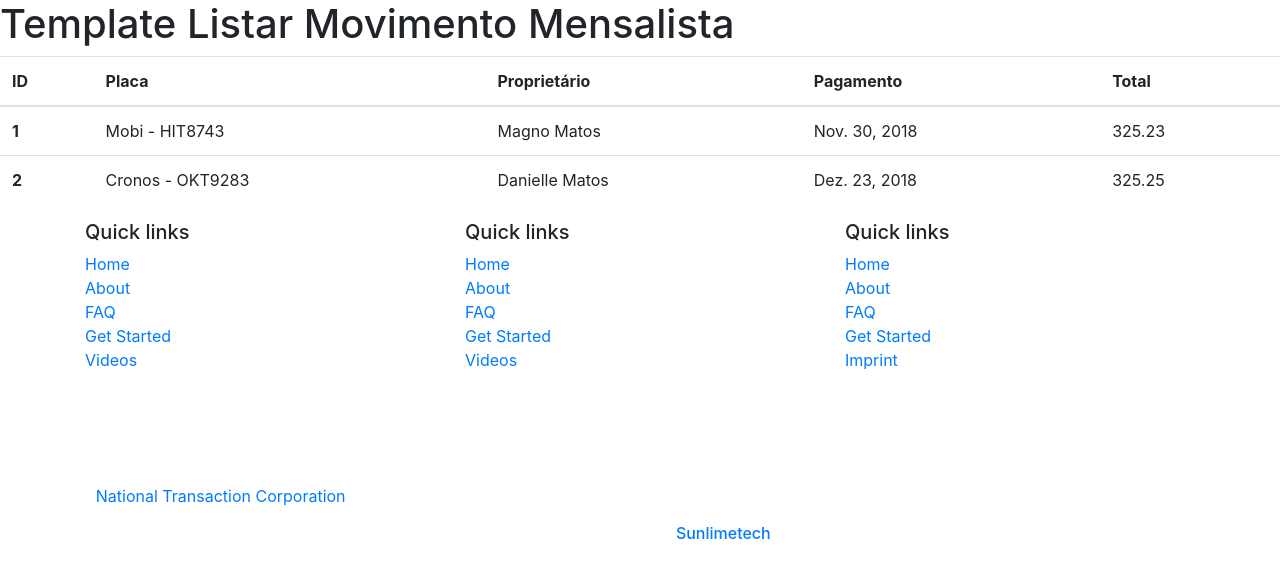
After one commit to magnomatos822/estacionemanto, a Django app: page /core/lista_mov_mes/ in a window 1280 px wide. The commit adds this page. Shown: the top 578 px of the page. Run offline with Django 3.2, Linux system fonts and the light colour scheme; data comes from the database, SQL or seed files in the repository; both versions use the stored data as it was after the commit; some libraries are stand-ins or nearby versions.

```diff
--- a/core/urls.py
+++ b/core/urls.py
@@ -5,13 +5,19 @@ from core.views import (
     listaVeiculos,
     movRotativoLista,
     listaMensalista,
+    movMensalista,
+    pessoaNovo,
+    veiculoNovo,
 )
 
 urlpatterns = [
-    path('',home, name='core_name'),
-    path('listar_pessoas/', listaPessoas, name='core_lista_pessoas'),
-    path('listar_veiculos/', listaVeiculos, name='core_lista_veiculos'),
-    path('lista_movimento/', movRotativoLista, name='core_lista_movimento'),
-    path('lista_mensalista/', listaMensalista, name='core_lista_mensalista'),
+    path('', home, name='core_name'),
+    path('pessoa_novo/', pessoaNovo , name='core_pessoaNovo'),
+    path('listar_pessoas/', listaPessoas, name='core_list_pessoas'),
+    path('listar_veiculos/', listaVeiculos, name='core_list_veiculos'),
+    path('veiculo_novo/', veiculoNovo, name='core_veiculoNovo'),
+    path('lista_movimento/', movRotativoLista, name='core_list_movimento'),
+    path('lista_mensalista/', listaMensalista, name='core_list_mensalista'),
+    path('lista_mov_mes/', movMensalista, name='core_movmes'),
 
 ]
--- a/core/views.py
+++ b/core/views.py
@@ -1,12 +1,14 @@
-from builtins import object
-from django.http import HttpResponse
-from django.shortcuts import render
-from core.models import (
-    Mensalista,
-    Movimento,
-    Pessoa,
-    Veiculo,
-)
+# from django.http import HttpResponse
+from django.shortcuts import (render,
+                              redirect)
+from .models import (Mensalista,
+                     MovMensalista,
+                     Movimento,
+                     Pessoa,
+                     Veiculo)
+
+from .forms import (PessoaForm,
+                    VeiculoForm)
 
 
 def home(request):
@@ -15,19 +17,45 @@ def home(request):
 
 def listaPessoas(request):
     pessoas = Pessoa.objects.all()
-    return render(request, 'core_templates/listar_pessoas.html', {'pessoas':pessoas})
+    form = PessoaForm()
+    data = {'pessoas': pessoas, 'form': form}
+    return render(request, 'core_templates/listar_pessoas.html', data)
+
+
+def pessoaNovo(request):
+    form = PessoaForm(request.POST or None)
+    if form.is_valid():
+        form.save()
+
+    return redirect('core_list_pessoas')
 
 
 def listaVeiculos(request):
     veiculos = Veiculo.objects.all()
-    return render(request, 'core_templates/listar_veiculos.html', {'veiculos':veiculos})
+    form = VeiculoForm()
+    data = {'veiculos': veiculos, 'form':form}
+    return render(request, 'core_templates/listar_veiculos.html', data)
+
+
+def veiculoNovo(request):
+    form = VeiculoForm(request.POST or None)
+    if form.is_valid():
+        form.save()
+
+    return redirect('core_list_veiculos')
 
 
 def movRotativoLista(request):
     movimentos = Movimento.objects.all()
-    return render(request, 'core_templates/listar_movimento.html', {'movimentos':movimentos})
+    return render(request, 'core_templates/listar_movimento.html', {'movimentos': movimentos})
 
 
 def listaMensalista(request):
     mensalistas = Mensalista.objects.all()
     return render(request, 'core_templates/listar_mensalista.html', {'mensalistas': mensalistas})
+
+
+def movMensalista(request):
+    movimentoMensalista = MovMensalista.objects.all()
+    return render(request, 'core_templates/listar_movmensalista.html',
+                  {'movMensalista': movimentoMensalista})
--- a/estacionamento/urls.py
+++ b/estacionamento/urls.py
@@ -19,5 +19,4 @@ from django.urls import path, include
 urlpatterns = [
     path('admin/', admin.site.urls),
     path('core/', include('core.urls')),
-
 ]
--- a/templates/core_templates/base.html
+++ b/templates/core_templates/base.html
@@ -19,7 +19,62 @@
     {% endblock main %}
 
     {% block footer %}
+        <section id="footer">
+            <div class="container">
+                <div class="row text-center text-xs-center text-sm-left text-md-left">
+                    <div class="col-xs-12 col-sm-4 col-md-4">
+                        <h5>Quick links</h5>
+                        <ul class="list-unstyled quick-links">
+                            <li><a href="javascript:void();"><i class="fa fa-angle-double-right"></i>Home</a></li>
+                            <li><a href="javascript:void();"><i class="fa fa-angle-double-right"></i>About</a></li>
+                            <li><a href="javascript:void();"><i class="fa fa-angle-double-right"></i>FAQ</a></li>
+                            <li><a href="javascript:void();"><i class="fa fa-angle-double-right"></i>Get Started</a></li>
+                            <li><a href="javascript:void();"><i class="fa fa-angle-double-right"></i>Videos</a></li>
+                        </ul>
+                    </div>
+                    <div class="col-xs-12 col-sm-4 col-md-4">
+                        <h5>Quick links</h5>
+                        <ul class="list-unstyled quick-links">
+                            <li><a href="javascript:void();"><i class="fa fa-angle-double-right"></i>Home</a></li>
+                            <li><a href="javascript:void();"><i class="fa fa-angle-double-right"></i>About</a></li>
+                            <li><a href="javascript:void();"><i class="fa fa-angle-double-right"></i>FAQ</a></li>
+                            <li><a href="javascript:void();"><i class="fa fa-angle-double-right"></i>Get Started</a></li>
+                            <li><a href="javascript:void();"><i class="fa fa-angle-double-right"></i>Videos</a></li>
+                        </ul>
+                    </div>
+                    <div class="col-xs-12 col-sm-4 col-md-4">
+                        <h5>Quick links</h5>
+                        <ul class="list-unstyled quick-links">
+                            <li><a href="javascript:void();"><i class="fa fa-angle-double-right"></i>Home</a></li>
+                            <li><a href="javascript:void();"><i class="fa fa-angle-double-right"></i>About</a></li>
+                            <li><a href="javascript:void();"><i class="fa fa-angle-double-right"></i>FAQ</a></li>
+                            <li><a href="javascript:void();"><i class="fa fa-angle-double-right"></i>Get Started</a></li>
+                            <li><a href="https://wwwe.sunlimetech.com" title="Design and developed by"><i class="fa fa-angle-double-right"></i>Imprint</a></li>
+                        </ul>
+                    </div>
+                </div>
+                <div class="row">
+                    <div class="col-xs-12 col-sm-12 col-md-12 mt-2 mt-sm-5">
+                        <ul class="list-unstyled list-inline social text-center">
+                            <li class="list-inline-item"><a href="javascript:void();"><i class="fa fa-facebook"></i></a></li>
+                            <li class="list-inline-item"><a href="javascript:void();"><i class="fa fa-twitter"></i></a></li>
+                            <li class="list-inline-item"><a href="javascript:void();"><i class="fa fa-instagram"></i></a></li>
+                            <li class="list-inline-item"><a href="javascript:void();"><i class="fa fa-google-plus"></i></a></li>
+                            <li class="list-inline-item"><a href="javascript:void();" target="_blank"><i class="fa fa-envelope"></i></a></li>
+                        </ul>
+                    </div>
+                    </hr>
+                </div>
+                <div class="row">
+                    <div class="col-xs-12 col-sm-12 col-md-12 mt-2 mt-sm-2 text-center text-white">
+                        <p><u><a href="https://www.nationaltransaction.com/">National Transaction Corporation</a></u> is a Registered MSP/ISO of Elavon, Inc. Georgia [a wholly owned subsidiary of U.S. Bancorp, Minneapolis, MN]</p>
+                        <p class="h6">&copy All right Reversed.<a class="text-green ml-2" href="https://www.sunlimetech.com" target="_blank">Sunlimetech</a></p>
+                    </div>
+                    </hr>
+                </div>
+            </div>
+        </section>
+    {% endblock footer %}
 
-    {% endblock footer %}
 </body>
 </html>
--- a/templates/core_templates/listar_mensalista.html
+++ b/templates/core_templates/listar_mensalista.html
@@ -1,4 +1,4 @@
-{% extends 'core_templates/base.html' %}
+{% extends 'core_templates/base.html'  %}
 
 {% block main %}
     <table class="table">
--- /dev/null
+++ b/templates/core_templates/listar_movmensalista.html
@@ -0,0 +1,35 @@
+{% extends "core_templates/base.html" %}
+
+{% block title %}
+Movimento Mensalistap
+{% endblock title %}
+
+{% block main %}
+
+
+<h1>Template Listar Movimento Mensalista</h1>
+<table class="table table-hover">
+
+    <thead>
+        <tr>
+            <th scope="col">ID</th>
+            <th scope="col">Placa</th>
+            <th scope="col">Proprietário</th>
+            <th scope="col">Pagamento</th>
+            <th scope="col">Total</th>
+        </tr>
+    </thead>
+    <tbody>
+        {% for movimento in movMensalista %}
+        <tr>
+            <th scope="row">{{ movimento.id }}</th>
+            <td>{{movimento.mensalista.veiculo}}</td>
+            <td>{{movimento.mensalista.veiculo.proprietario}}</td>
+            <td>{{movimento.dt_pgto}}</td>
+            <td>{{movimento.total}}</td>
+        </tr>
+        {% endfor %}
+    </tbody>
+</table>
+
+{% endblock main %}
--- a/templates/core_templates/listar_veiculos.html
+++ b/templates/core_templates/listar_veiculos.html
@@ -13,4 +13,9 @@
             <li>{{veiculo.marca}} - {{veiculo.placa}}</li>
         {% endfor %}
     </ul>
+    <form action="{% url 'core_veiculoNovo' %}" method="post">
+        {% csrf_token %}
+        {{ form.as_p }}
+        <button type="submit">Salvar</button>
+    </form>
 {% endblock main %}
```
Also changed, not shown: core/admin.py (+12 -11 lines), core/forms.py (added, +23 -0 lines), core/models.py (+6 -7 lines), templates/core_templates/listar_pessoas.html (+7 -0 lines), db.sqlite3. Lines whose indentation alone changed are shown as unchanged.
